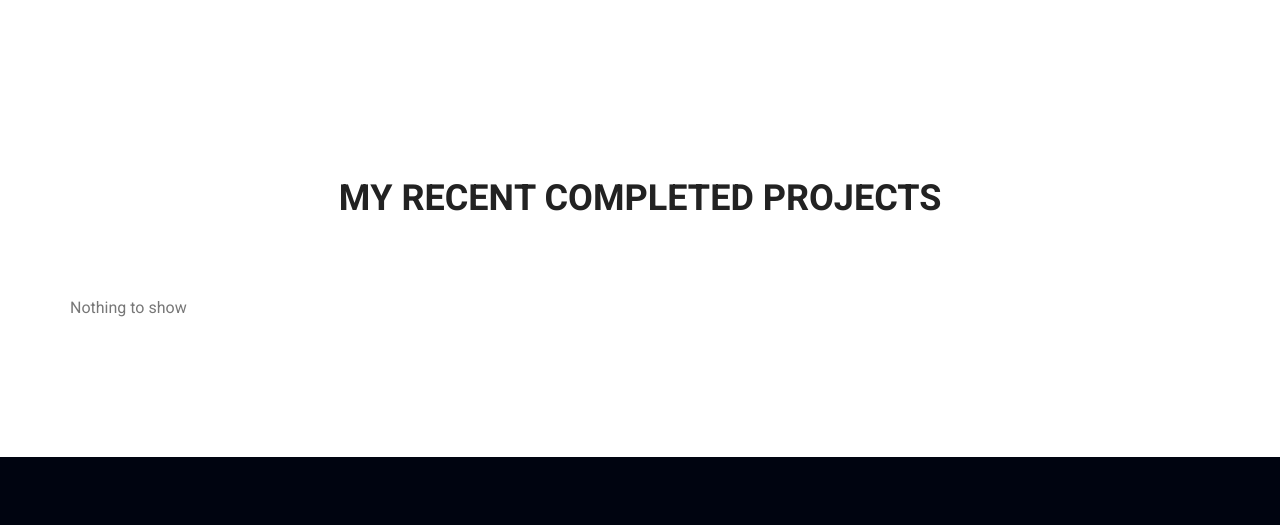
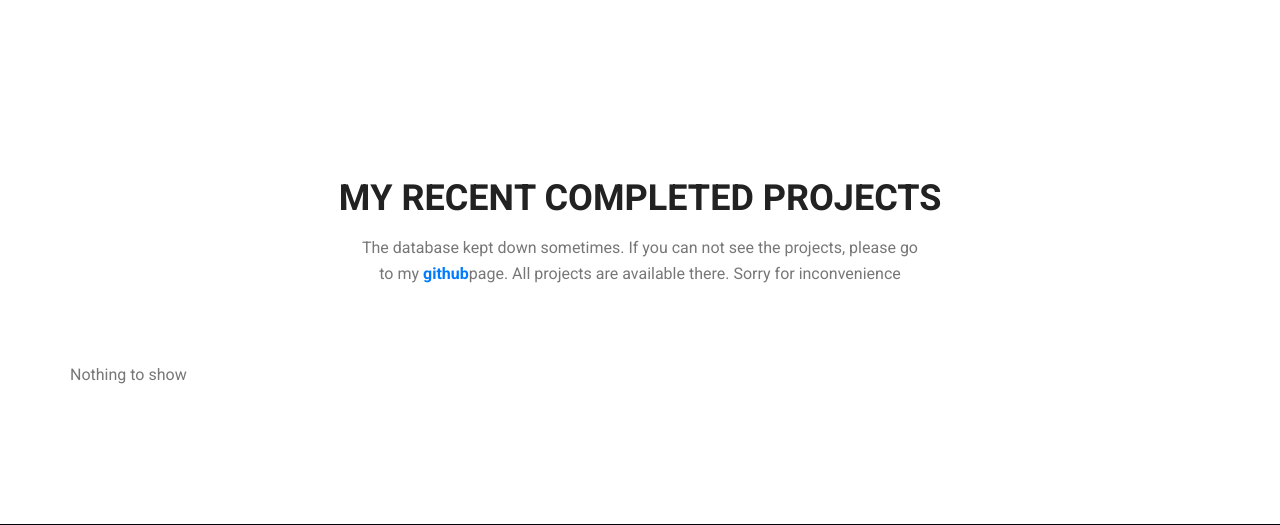
Before and after one commit to Parvez2017/porfolio-django, a Django app: page / in a window 1280 px wide. Shown: the part 1146-1671 px from the top of the page. Run offline with Django 3.2, Linux system fonts and the light colour scheme; data that the repository does not hold is empty; some libraries are stand-ins or nearby versions.

Commit message:
added database error notification

```diff
--- a/myportfolio/settings.py
+++ b/myportfolio/settings.py
@@ -84,8 +84,8 @@ DATABASES = {
         'HOST': 'localhost',
     }
 }
+
 """
-
 import dj_database_url
 DATABASES = {}
 DATABASES['default'] = dj_database_url.config(conn_max_age=600)
--- a/templates/index.html
+++ b/templates/index.html
@@ -66,6 +66,7 @@
         	<div class="container">
         		<div class="main_title">
 					<h2>MY Recent Completed Projects</h2>
+                    <p>The database kept down sometimes. If you can not see the projects, please go to my <a href="https://github.com/Parvez2017"><strong>github</strong></a>page. All projects are available there. Sorry for inconvenience</p>
                 </div>
                 {% if projects %}
                 {% for item in projects %}
--- a/templates/projects.html
+++ b/templates/projects.html
@@ -24,6 +24,7 @@
     <div class="container">
         <div class="main_title">
             <h2>MY Recent Completed Projects</h2>
+            <p>The database kept down sometimes. If you can not see the projects, please go to my <a href="https://github.com/Parvez2017"><strong>github</strong></a>page. All projects are available there. Sorry for inconvenience</p>
         </div>
         {% if projects %}
         {% for item in projects %}
```
